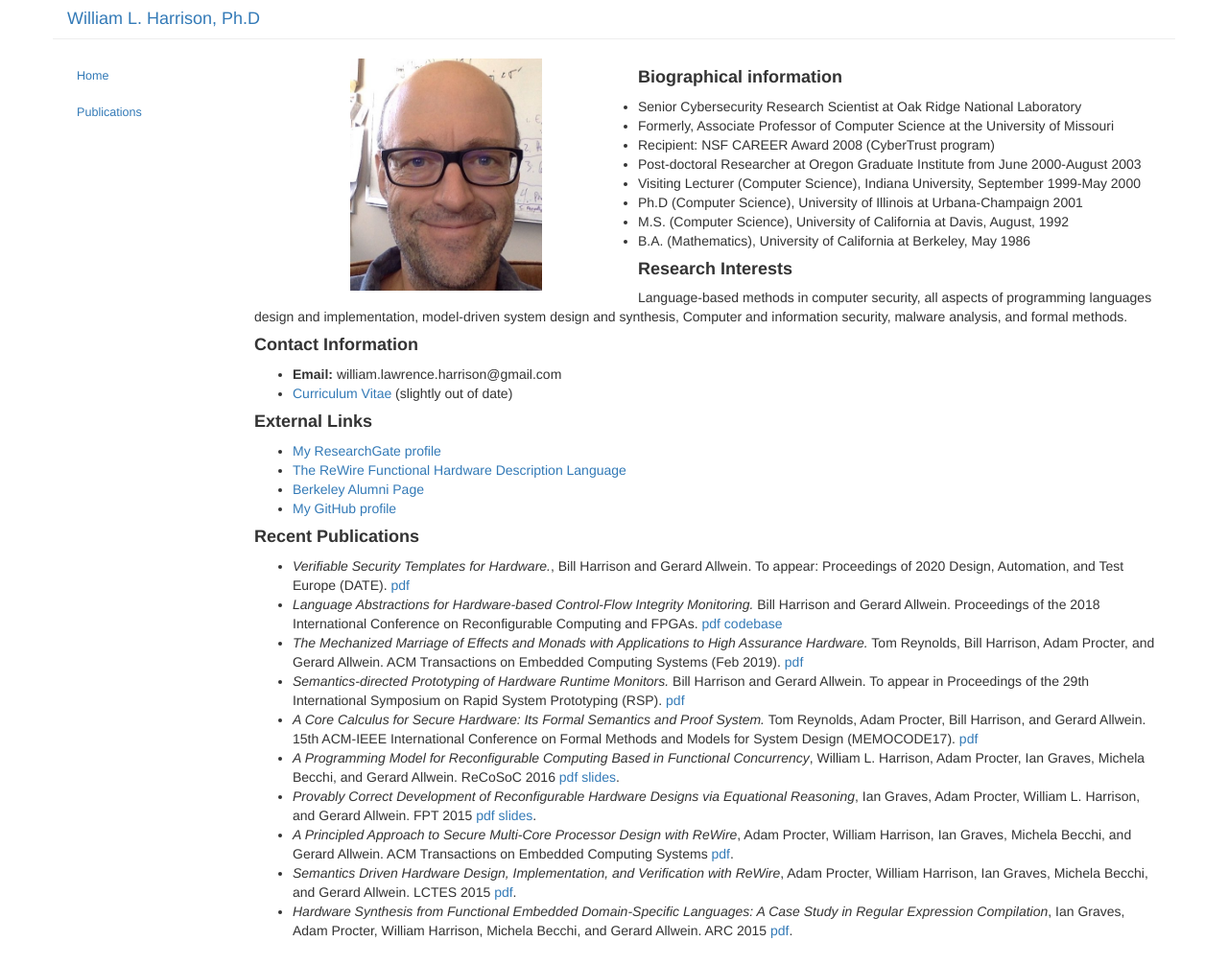
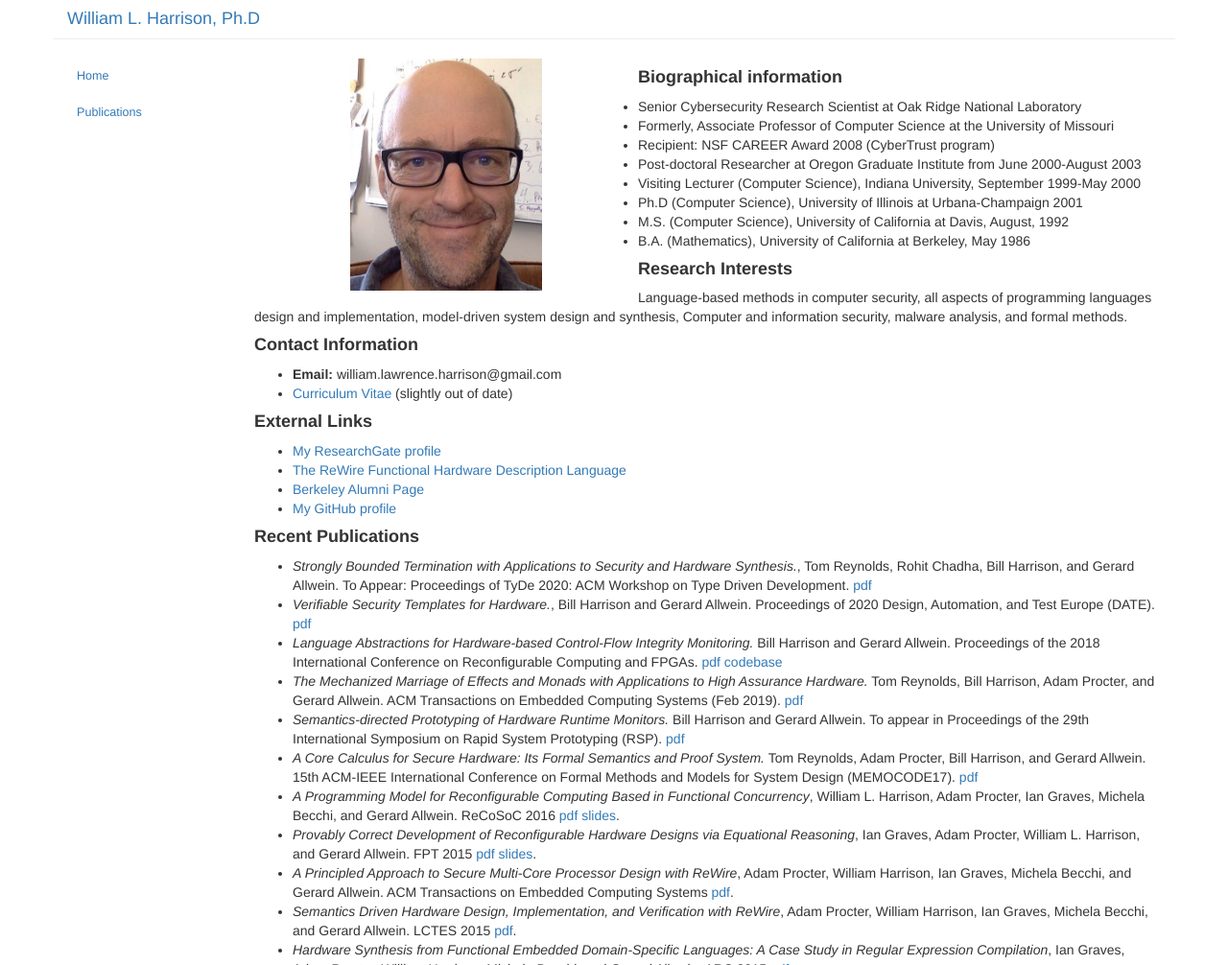
Before and after one commit to harrisonwl/harrisonwl.github.io, a Jekyll site: the page built from index.md, in a window 1280 px wide, cut to the strip 0-1006 px from the top of the page. Shown: the whole strip at 96% size. Built offline with Jekyll 4.4.1, drawn with Linux system fonts in a browser that asks for light colours.

Commit message:
adding tyde20 paper to homepage

```diff
--- a/index.md
+++ b/index.md
@@ -48,7 +48,8 @@ Language-based methods in computer security, all aspects of programming language
 
 #### __Recent Publications__
 
-* _Verifiable Security Templates for Hardware._, Bill Harrison and Gerard Allwein. To appear: Proceedings of 2020 Design, Automation, and Test Europe (DATE). [pdf]({{ site.baseurl }}/assets/papers/date20.pdf)
+* _Strongly Bounded Termination with Applications to Security and Hardware Synthesis._, Tom Reynolds, Rohit Chadha, Bill Harrison, and Gerard Allwein. To Appear: Proceedings of TyDe 2020: ACM Workshop on Type Driven Development. [pdf]({{ site.baseurl }}/assets/papers/tyde20.pdf)
+* _Verifiable Security Templates for Hardware._, Bill Harrison and Gerard Allwein. Proceedings of 2020 Design, Automation, and Test Europe (DATE). [pdf]({{ site.baseurl }}/assets/papers/date20.pdf)
 * _Language Abstractions for Hardware-based Control-Flow Integrity Monitoring._ Bill Harrison and Gerard Allwein. Proceedings of the 2018 International Conference on Reconfigurable Computing and FPGAs. [pdf]({{ site.baseurl }}/assets/papers/reconfig18.pdf)  [codebase]({{ site.baseurl }}/assets/code/ReConFig18codebase.tar.gz)
 * _The Mechanized Marriage of Effects and Monads with Applications to High Assurance Hardware._ Tom Reynolds, Bill Harrison, Adam Procter, and Gerard Allwein. ACM Transactions on Embedded Computing Systems (Feb 2019). [pdf]({{ site.baseurl }}/assets/papers/tecs18.pdf)
 * _Semantics-directed Prototyping of Hardware Runtime Monitors._ Bill Harrison and Gerard Allwein. To appear in Proceedings of the 29th International Symposium on Rapid System Prototyping (RSP). [pdf]({{ site.baseurl }}/assets/papers/rsp18.pdf)
```
